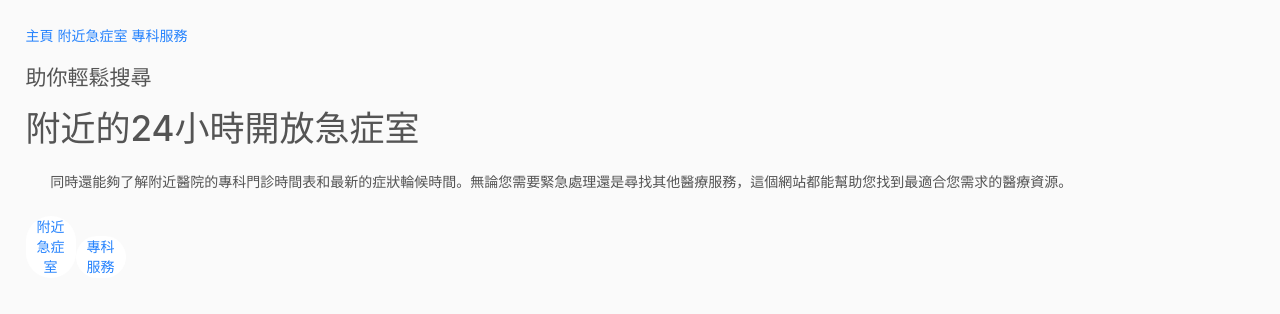
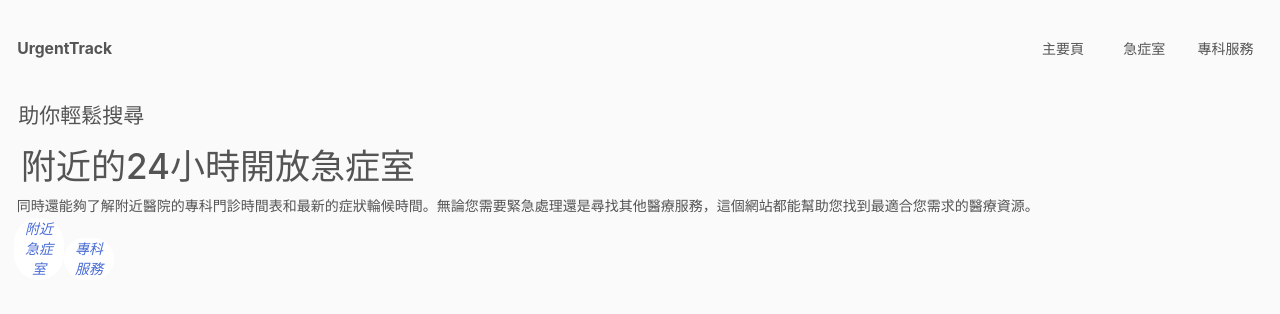
Before and after one commit to RyanFEWD9/test-urgentTrackProject, a React (Create React App) app: page /about-us in a window 1280 px wide. Shown: the top 314 px of the page. Built offline with nearby package versions, Linux system fonts and the light colour scheme.

Commit message:
Add files via upload

```diff
--- a/src/App.js
+++ b/src/App.js
@@ -1,6 +1,7 @@
 import Distance from "./Components/Distance";
 import React, { useState } from "react";
 import { BrowserRouter as Router, Route, Routes, Link } from "react-router-dom";
+import styles from "./App.module.css";
 
 import ServicePage from "./Components/ServicePage";
 import AboutUsPage from "./Components/AboutUsPage";
@@ -10,12 +11,18 @@ function App() {
   const [userLocation, setUserLocation] = useState(null);
   return (
     <Router>
-      <nav>
-        {/* Links to navigate between pages */}
-        <Link to="/about-us">主頁 </Link>
-        <Link to="/UrgentTrackProject">附近急症室 </Link>
-        <Link to="/service">專科服務 </Link>
-      </nav>
+      <section className={styles["navBar-logoName"]}>
+        <span>UrgentTrack</span>
+      </section>
+      <div className={styles["navBar-homepage"]}>
+        <nav>
+          {/* Links to navigate between pages */}
+
+          <Link to="/about-us"> 主要頁</Link>
+          <Link to="/UrgentTrackProject"> 急症室</Link>
+          <Link to="/service">專科服務</Link>
+        </nav>
+      </div>
 
       <Routes>
         <Route
--- a/src/App.module.css
+++ b/src/App.module.css
@@ -1,7 +1,13 @@
+* {
+  min-width: 400;
+}
+
 body {
   background-color: #fafafa;
   color: #545454;
-  margin: 2%;
+  margin-top: 6em;
+  margin-left: 1em;
+  margin-right: 1em;
 }
 
 @media only screen and (max-width: 1200px) and (min-width: 1000px) {
@@ -17,30 +23,22 @@ body {
 }
 /**/
 
+.hospital-container::after {
+}
+
 .hospital-item {
   display: flex;
   flex-direction: column;
   cursor: pointer;
-}
-
-.hospital-container::after {
-  clip-path: circle(10% at 0% 0%);
-  transition: all 0.3s ease-in;
-  position: absolute;
-  z-index: 0;
-  background: #00cec9;
-}
-
-.hospital-item {
   background-color: #ffffff;
   box-shadow: 0 2px 3px rgba(0, 0, 0, 0.08);
   border-radius: 1em;
   padding: 1em;
   transform: scale(0.96);
-  margin: 0.2em;
+  margin: 0.8em 0;
 }
 
-.hospital-item:hover::after {
+.hospital-item:hover {
   border: 2px solid #2683fd;
   box-shadow: 0 0 3px rgb(108, 172, 255);
   transform: scale(1);
@@ -84,6 +82,8 @@ iframe {
 
   border-radius: 0.4em;
   box-shadow: 0 2px 3px rgba(0, 0, 0, 0.08);
+  margin-bottom: 2em;
+  margin-top: 1em;
 }
 
 /**/
@@ -106,10 +106,8 @@ iframe {
   box-shadow: 0 2px 3px rgba(0, 0, 0, 0.08);
   border: none;
   outline: none;
-
   display: flex;
   justify-content: space-between;
-
   margin: 2%;
 }
 
@@ -143,12 +141,10 @@ input {
 button {
   background-color: #ffffff;
   box-shadow: none;
-
   border-radius: 50em;
   border: none;
   outline: none;
   width: 5rem;
-
   justify-content: center;
   align-items: center;
 }
@@ -158,86 +154,266 @@ button:hover {
   transition: scale(1.05);
 }
 
-.FilterWrapper {
-  display: flex;
-  justify-content: center;
+/**/
+.servicePage-container {
+  margin-top: 0.4em;
 }
 
-footer {
+.button-container button {
+  background-color: #fafafa;
+  box-shadow: 0 2px 3px rgba(0, 0, 0, 0.08);
+  border-radius: 50em;
+  border: 2px solid #2683fd;
+  outline: none;
+  width: 10rem;
+  justify-content: flex-start;
+  align-items: center;
+  cursor: pointer;
+  padding: 0.4em;
+  transform: scale(0.94);
+  color: #2683fd;
+  margin: 0.4em 0.1em;
+}
+
+.button-container button:hover {
+  background-color: #2683fd;
+  box-shadow: 0 0 3px rgba(108, 172, 255, 0.3);
+  transform: scale(1);
+  transform: translateY(-0.08em);
+  color: #ffffff;
+}
+
+/**/
+
+.footer-wrapper {
   text-align: right;
   font-weight: normal;
-  font-size: 0.8em;
+
   color: #7f7f7f;
-  margin: 2%;
+  margin: 2em;
+  margin-top: 2.4em;
+  display: flex;
+  justify-content: space-between;
 }
+
+/*textSetting*/
 
 h1 {
   text-align: left;
-
   font-size: 2.5em;
+  margin-left: 0.2em;
 }
 
 h2 {
   font-size: 1.8em;
+  margin-bottom: 0.6em;
+  margin-top: 0.4em;
+  margin-left: 0.2em;
 }
 
 h3 {
   font-size: 1.5em;
+  margin-left: 0.2em;
 }
 
 h4 {
   font-size: 1.1em;
+  margin-left: 0.2em;
 }
 
 a {
+  color: #496cd5;
+  font-style: italic;
+}
+
+a:hover {
+  color: #2e4faf;
   text-decoration: none;
-  color: #2683fd;
 }
 
 span {
-  padding: 2%;
+  padding: 0.2em;
   transform: scale(0.9);
 }
 
 p {
-  margin: 2%;
+  margin: 0.2em;
 }
 
+/*ServicePage*/
+
+.kowloon,
+.hkisland,
+.newterr {
+  color: white;
+  font-weight: 600;
+  border-radius: 1em;
+  width: 4em;
+  height: 2em;
+  border: 2px solid #d60000;
+
+  text-align: center;
+  margin-left: 0.3em;
+
+  display: flex;
+  justify-content: center;
+  align-items: center;
+  box-shadow: 0 2px 3px rgba(0, 0, 0, 0.08);
+}
 .hkisland {
-  background-color: #306fb9;
-  color: white;
-  border-radius: 50px;
-  width: 87px;
-  height: 35px;
-  margin: 10px;
-  text-align: center;
-  padding-top: 5px;
-  font-weight: 600;
-  font-size: 16px;
+  border: 2px solid #306fb9;
+  color: #306fb9;
 }
 
 .kowloon {
-  background-color: #d60000;
-  color: white;
-  border-radius: 50px;
-  width: 87px;
-  height: 35px;
-  margin: 10px;
-  text-align: center;
-  padding-top: 5px;
-  font-weight: 600;
-  font-size: 16px;
+  border: 2px solid #d60000;
+  color: #d60000;
 }
 
 .newterr {
-  background-color: #039e37;
-  color: white;
-  border-radius: 50px;
-  width: 87px;
-  height: 35px;
-  margin: 10px;
+  border: 2px solid #039e37;
+  color: #039e37;
+}
+
+.newServices-title {
+  margin-top: 2em;
+  margin-bottom: 1.6em;
+  font-size: 18px;
+}
+
+/*navBar*/
+.navBar-homepage nav a {
+  text-decoration: none;
+  padding-right: 1em;
+  color: #545454;
+  z-index: 1;
+  padding: 0.4em;
+  margin: 0.4em;
+  align-items: center;
   text-align: center;
-  padding-top: 5px;
-  font-weight: 600;
+  font-style: normal;
+  width: 5em;
+}
+
+.navBar-homepage nav a:hover {
+  text-decoration: none;
+  color: #3a60dd;
+  z-index: 1;
+  background-color: #2683fd;
+  border-radius: 50em;
+  color: #ffffff;
+  text-align: center;
+}
+
+.navBar-homepage nav {
+  text-decoration: none;
+  justify-content: flex-end;
+  padding-right: 2em;
+  display: flex;
+  width: 100%; /* Full width */
+  position: fixed; /* Set the navbar to fixed position */
+  justify-items: center;
+  background-color: #fafafa;
+  top: 0; /* Position the navbar at the top of the page */
+  padding: 2em;
+  z-index: 1;
+  text-align: center;
+}
+
+.navBar-homepage {
+  align-items: baseline;
+  background-color: #fafafa;
+  z-index: 1;
+  display: flex;
+  text-align: center;
+}
+
+.navBar-logoName span {
+  top: 0;
+  position: fixed;
+  z-index: 2;
+  padding-top: 2.3em;
+  font-weight: 700;
   font-size: 16px;
+  width: 9px;
+  transform: scale(0.98);
 }
+
+.navBar-logoName span:hover {
+  transform: scale(1);
+}
+
+/*buttonForServicePage*/
+.serviceText-container p {
+  margin-top: 2em;
+  margin-bottom: 1em;
+}
+
+.border {
+  display: flex;
+  flex-direction: column;
+  cursor: pointer;
+  background-color: #ffffff;
+  box-shadow: 0 2px 3px rgba(0, 0, 0, 0.08);
+  border-radius: 1em;
+  padding: 1em;
+  transform: scale(0.96);
+}
+
+.border:hover {
+  border: 2px solid #2683fd;
+  box-shadow: 0 0 3px rgb(108, 172, 255);
+  transform: scale(1);
+}
+
+/* AboutUsPage */
+.chooseServiceButton {
+  display: flex;
+  flex-direction: column;
+  width: 14em;
+  cursor: pointer;
+
+  box-shadow: 0 2px 3px rgba(0, 0, 0, 0.08);
+  border-radius: 1em;
+  padding: 1em;
+  transform: scale(0.96);
+  background-color: #2683fd;
+  color: #ffffff;
+}
+
+.chooseServiceButtonWrapper {
+  display: flex;
+  flex-direction: row;
+  justify-content: flex-start;
+}
+
+.chooseServiceButton a {
+  color: #ffffff;
+  text-decoration: none;
+}
+
+.chooseServiceButton:hover {
+  border: 2px solid #2683fd;
+  box-shadow: 0 0 3px rgb(108, 172, 255);
+  transform: scale(1);
+}
+.mainWrapper p {
+  margin-bottom: 2em;
+}
+
+img {
+  border-radius: 50%;
+  margin: 1em;
+  width: 40em;
+  height: 40em;
+}
+
+.introWrapper {
+  display: flex;
+  align-items: center;
+}
+
+.introTextWrapper {
+  margin: 1em;
+  margin-right: 4em;
+}
```
